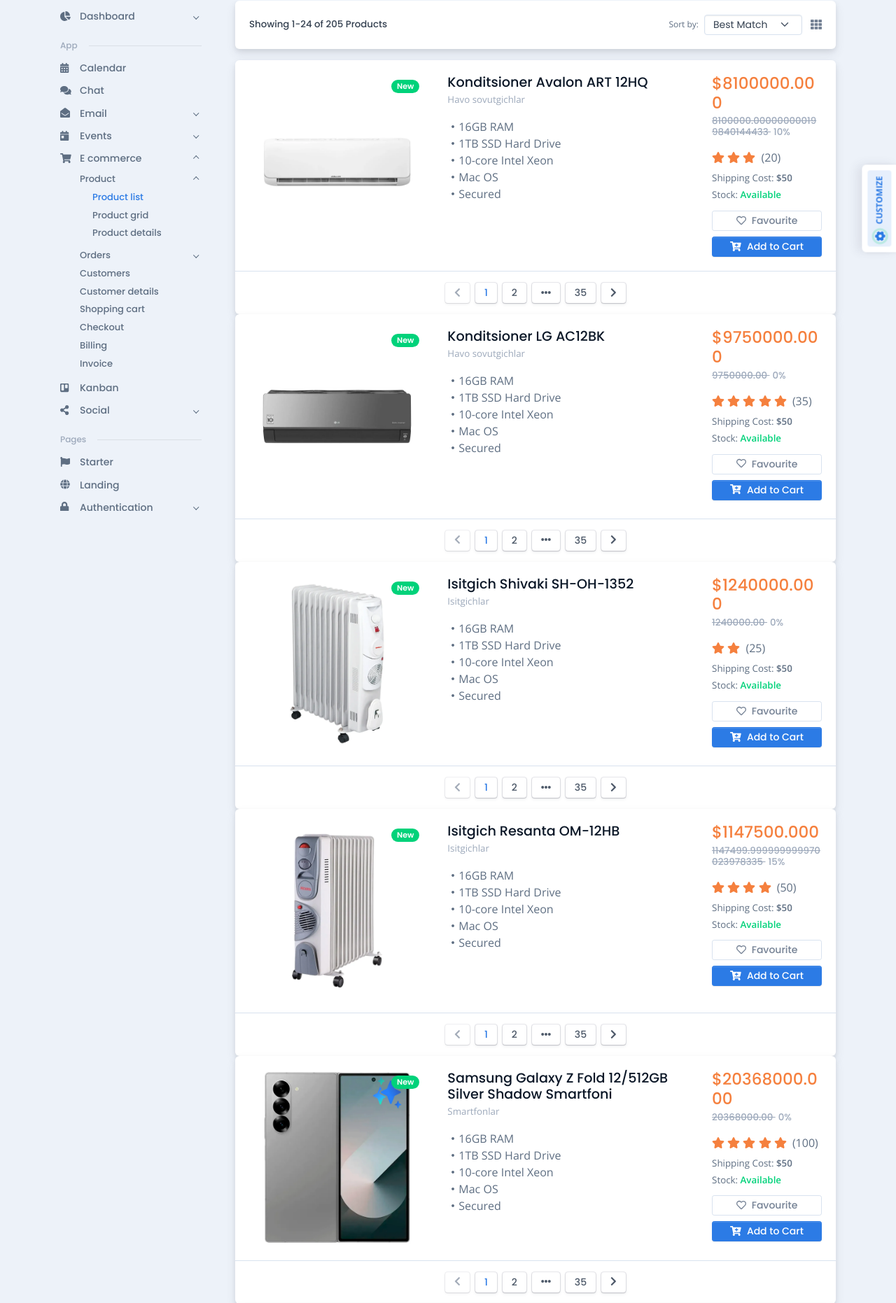
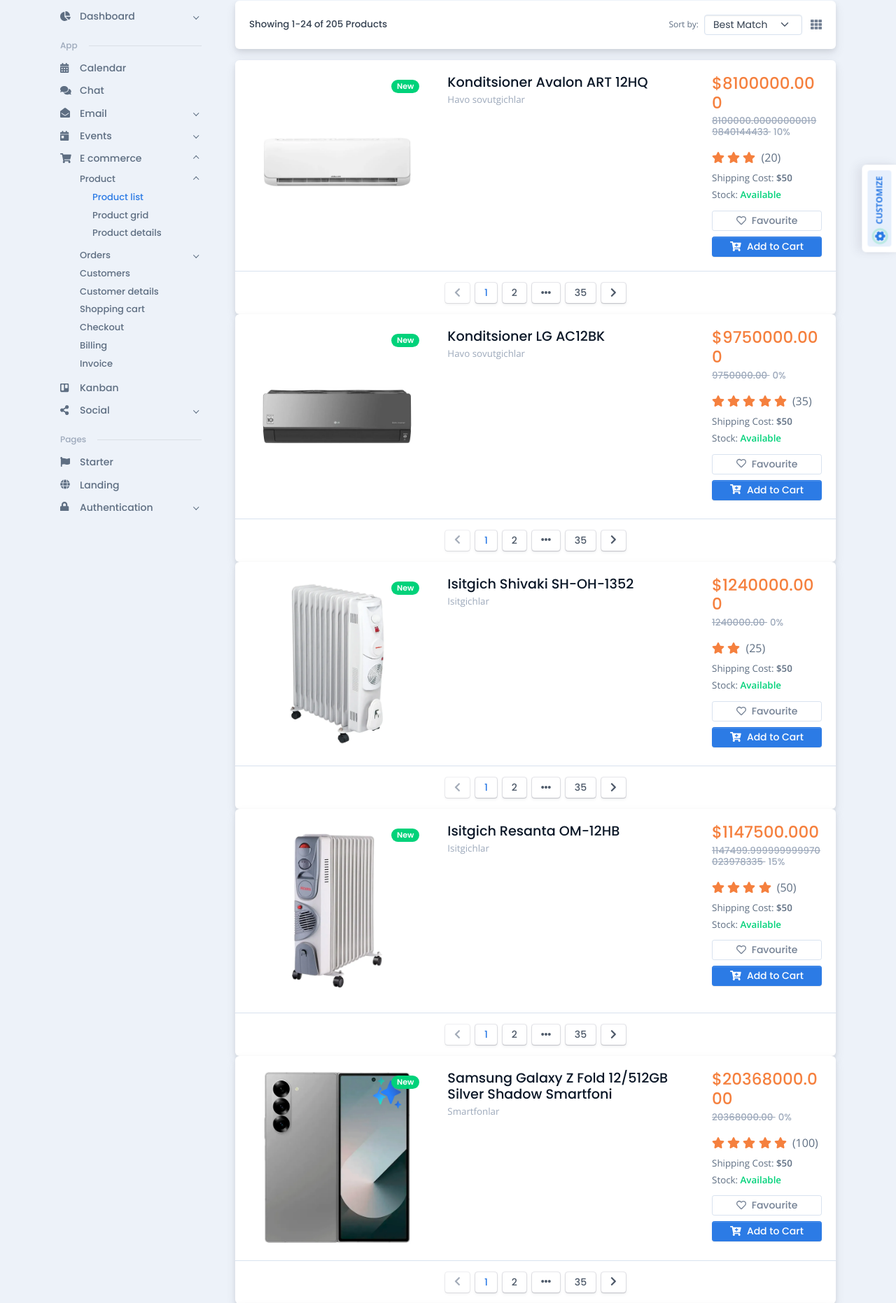
Before and after one commit to jafarmustafayev1/ecommerce_exam, a Django app: page / in a window 1280 px wide. Shown: the part 69-1931 px from the top of the page at 70% size. Run offline with Django 5.2, Linux system fonts and the light colour scheme; data comes from the database, SQL or seed files in the repository; some libraries are stand-ins or nearby versions; grey boxes are pictures that could not be loaded.

Commit message:
add something

```diff
--- a/ecommerce/templates/ecommerce/product-list.html
+++ b/ecommerce/templates/ecommerce/product-list.html
@@ -1771,13 +1771,6 @@
                             <div class="col-lg-8">
                               <h5 class="mt-3 mt-sm-0"><a class="text-dark fs-0 fs-lg-1" href="{% url 'product_detail' product.id %}">{{ product.name }}</a></h5>
                               <p class="fs--1 mb-2 mb-md-3"><a class="text-500" href="{% url 'product_detail' product.id %}">{{ product.category }}</a></p>
-                              <ul class="list-unstyled d-none d-lg-block">
-                                <li><span class="fas fa-circle" data-fa-transform="shrink-12"></span><span>16GB RAM</span></li>
-                                <li><span class="fas fa-circle" data-fa-transform="shrink-12"></span><span>1TB SSD Hard Drive</span></li>
-                                <li><span class="fas fa-circle" data-fa-transform="shrink-12"></span><span>10-core Intel Xeon</span></li>
-                                <li><span class="fas fa-circle" data-fa-transform="shrink-12"></span><span>Mac OS</span></li>
-                                <li><span class="fas fa-circle" data-fa-transform="shrink-12"></span><span>Secured</span></li>
-                              </ul>
                             </div>
                             <div class="col-lg-4 d-flex justify-content-between flex-column">
                               <div>
```
